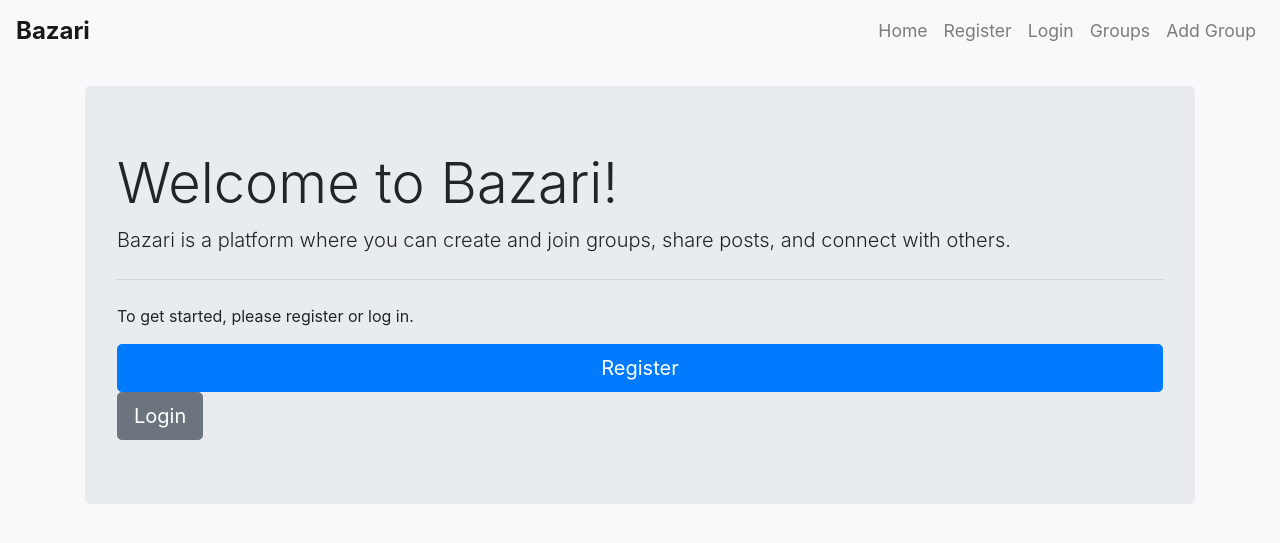
After one commit to kurta17/bazari, a Flask app: page / in a window 1280 px wide. The commit adds this page. Shown: the top 543 px of the page. Run offline with Flask 2, Linux system fonts and the light colour scheme; some libraries are stand-ins or nearby versions.

Commit message:
add html files and routes

```diff
--- /dev/null
+++ b/requirements.txt
@@ -0,0 +1,2 @@
+Flask==2.0.1
+Flask-Login==0.5.0
--- /dev/null
+++ b/templates/home.html
@@ -0,0 +1,12 @@
+{% extends "layout.html" %}
+
+{% block content %}
+<div class="jumbotron">
+    <h1 class="display-4">Welcome to Bazari!</h1>
+    <p class="lead">Bazari is a platform where you can create and join groups, share posts, and connect with others.</p>
+    <hr class="my-4">
+    <p>To get started, please register or log in.</p>
+    <a class="btn btn-primary btn-lg" href="{{ url_for('users.register') }}" role="button">Register</a>
+    <a class="btn btn-secondary btn-lg" href="{{ url_for('users.login') }}" role="button">Login</a>
+</div>
+{% endblock %}
--- a/templates/layout.html
+++ b/templates/layout.html
@@ -39,20 +39,26 @@
 </head>
 <body>
     <nav class="navbar navbar-expand-lg navbar-light bg-light">
-        <a class="navbar-brand" href="{{ url_for('home') }}">Bazari</a>
+        <a class="navbar-brand" href="{{ url_for('users.home') }}">Bazari</a>
         <button class="navbar-toggler" type="button" data-toggle="collapse" data-target="#navbarNav" aria-controls="navbarNav" aria-expanded="false" aria-label="Toggle navigation">
             <span class="navbar-toggler-icon"></span>
         </button>
         <div class="collapse navbar-collapse" id="navbarNav">
             <ul class="navbar-nav ml-auto">
                 <li class="nav-item">
-                    <a class="nav-link" href="{{ url_for('home') }}">Home</a>
+                    <a class="nav-link" href="{{ url_for('users.home') }}">Home</a>
                 </li>
                 <li class="nav-item">
-                    <a class="nav-link" href="{{ url_for('register') }}">Register</a>
+                    <a class="nav-link" href="{{ url_for('users.register') }}">Register</a>
                 </li>
                 <li class="nav-item">
-                    <a class="nav-link" href="{{ url_for('login') }}">Login</a>
+                    <a class="nav-link" href="{{ url_for('users.login') }}">Login</a>
+                </li>
+                <li class="nav-item">
+                    <a class="nav-link" href="{{ url_for('users.groups') }}">Groups</a>
+                </li>
+                <li class="nav-item">
+                    <a class="nav-link" href="{{ url_for('users.add_group') }}">Add Group</a>
                 </li>
             </ul>
         </div>
--- a/templates/login.html
+++ b/templates/login.html
@@ -25,14 +25,14 @@
     <div class="container">
         <div class="login-container">
             <h2 class="text-center">Login</h2>
-            <form>
+            <form method="POST" action="{{ url_for('users.login') }}">
                 <div class="form-group">
                     <label for="email">Email address</label>
-                    <input type="email" class="form-control" id="email" aria-describedby="emailHelp" placeholder="Enter email" required>
+                    <input type="email" class="form-control" id="email" name="email" aria-describedby="emailHelp" placeholder="Enter email" required>
                 </div>
                 <div class="form-group">
                     <label for="password">Password</label>
-                    <input type="password" class="form-control" id="password" placeholder="Password" required>
+                    <input type="password" class="form-control" id="password" name="password" placeholder="Password" required>
                 </div>
                 <button type="submit" class="btn login-btn btn-block">Log In</button>
             </form>
--- a/views.py
+++ b/views.py
@@ -1,13 +1,42 @@
-# views.py
-from flask import Blueprint, render_template
+from flask import Blueprint, render_template, request, flash, redirect, url_for
 
 bp = Blueprint('users', __name__, template_folder='templates')
 
-@bp.route('/login')
+@bp.route('/')
+def home():
+    return render_template('home.html')
+
+
+@bp.route('/login', methods=['GET', 'POST'])
 def login():
     return render_template('login.html')
 
 
-@bp.route('/register')
+@bp.route('/groups', methods=['GET', 'POST'])
+#@require_login
+def groups():
+    return render_template('groups.html')
+
+
+@bp.route('/add_group', methods=['GET', 'POST'])
+#@require_login
+def add_group():
+    return render_template('add_group.html')
+
+@bp.route('/register', methods=['GET', 'POST'])
 def register():
+    if request.method == 'POST':
+        print(request.form)
+        email = request.form['email']
+        username = request.form['username']
+        password = request.form['password']
+        confirm_password = request.form['confirm_password']
+
+        if password != confirm_password:
+            flash('Passwords do not match!', 'danger')
+        else:
+
+            flash('Registration successful!', 'success')
+            return redirect(url_for('users.login'))
+
     return render_template('register.html')
```
Also changed, not shown: templates/add_group.html (added, +11 -0 lines), templates/groups.html (added, +11 -0 lines), templates/register.html (+5 -5 lines).
